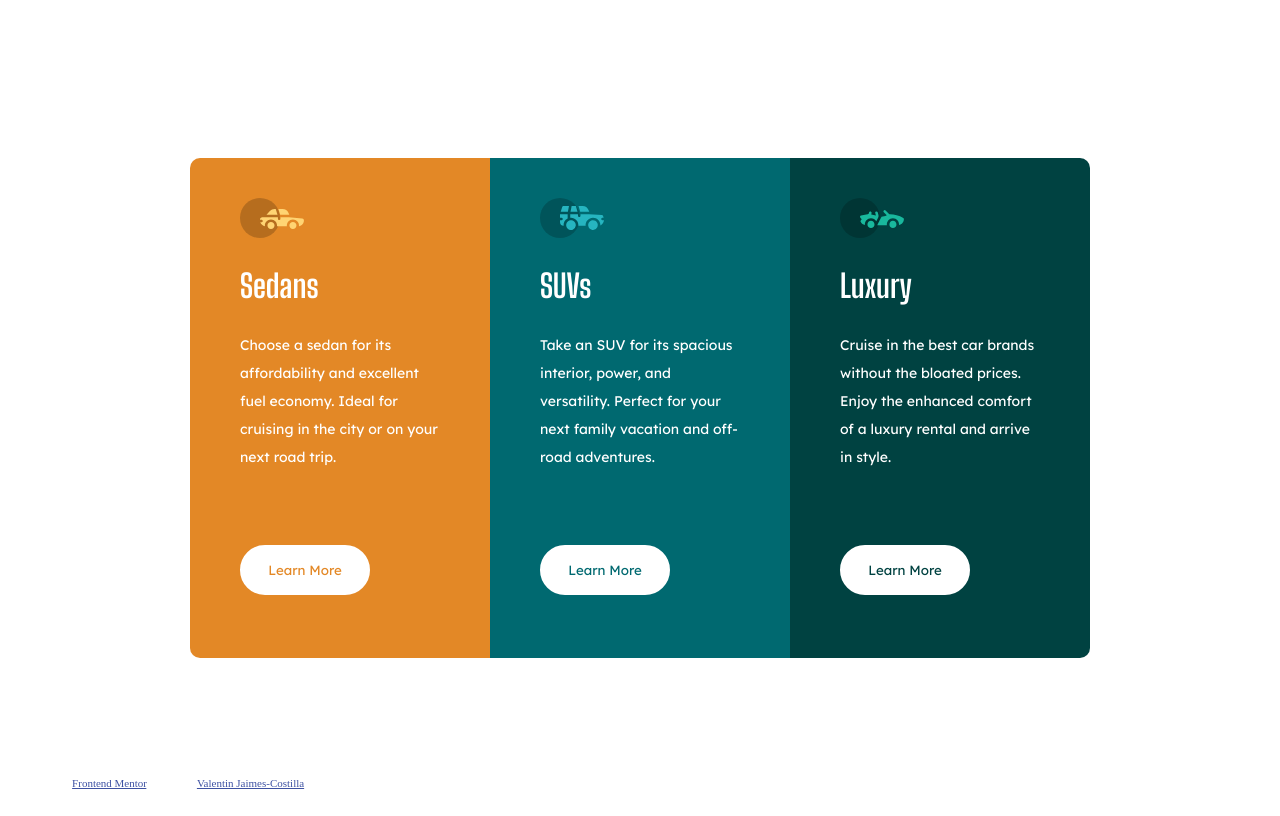
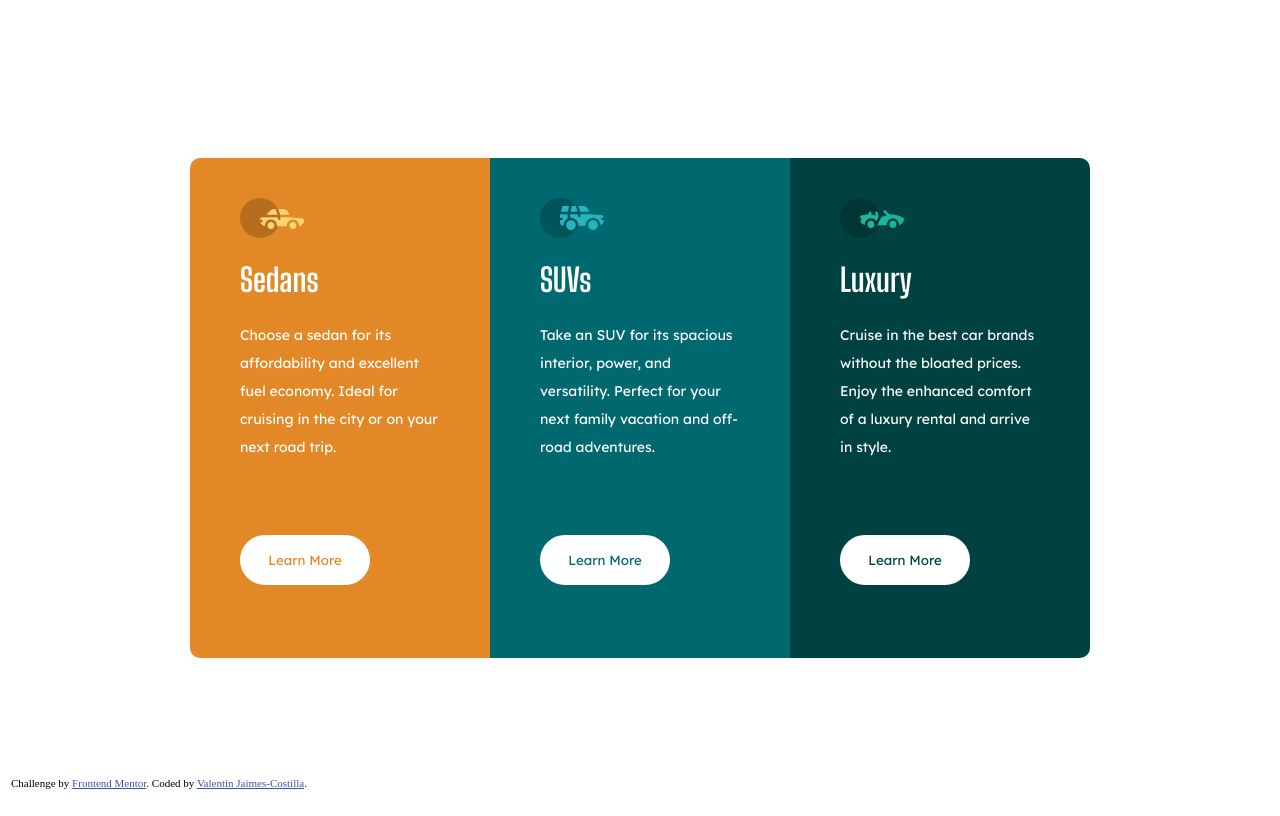
Before and after one commit to vjaimes/Columns-Card, a plain HTML site: page index.html in a window 1280 px wide. Drawn offline with Linux system fonts and the light colour scheme.

Commit message:
Add files via upload

```diff
--- a/index.html
+++ b/index.html
@@ -26,7 +26,7 @@
     <div class="container">
       <div class="column">
         <img src="images/icon-sedans.svg" alt="sedan icon" />
-        <h2>Sedans</h2>
+        <h1>Sedans</h1>
         <p>
           Choose a sedan for its affordability and excellent fuel economy. Ideal
           for cruising in the city or on your next road trip.
@@ -35,7 +35,7 @@
       </div>
       <div class="column">
         <img src="images/icon-suvs.svg" alt="SUV icon" />
-        <h2>SUVs</h2>
+        <h1>SUVs</h1>
         <p>
           Take an SUV for its spacious interior, power, and versatility. Perfect
           for your next family vacation and off-road adventures.
@@ -44,7 +44,7 @@
       </div>
       <div class="column">
         <img src="images/icon-luxury.svg" alt="Luxury car icon" />
-        <h2>Luxury</h2>
+        <h1>Luxury</h1>
         <p>
           Cruise in the best car brands without the bloated prices. Enjoy the
           enhanced comfort of a luxury rental and arrive in style.
--- a/style.css
+++ b/style.css
@@ -42,7 +42,7 @@ body {
   background-color: var(--Very-dark-cyan);
 }
 
-h2 {
+h1 {
   font-family: "Big Shoulders Display", sans-serif;
   font-size: 3.2rem;
 }
@@ -87,6 +87,7 @@ p {
   position: fixed;
   bottom: 1em;
   left: 1em;
+  color: #000;
 }
 
 .attribution a {
@@ -111,7 +112,7 @@ p {
     display: none;
   }
 
-  h2 {
+  h1 {
     margin-bottom: 4rem;
   }
 
```
